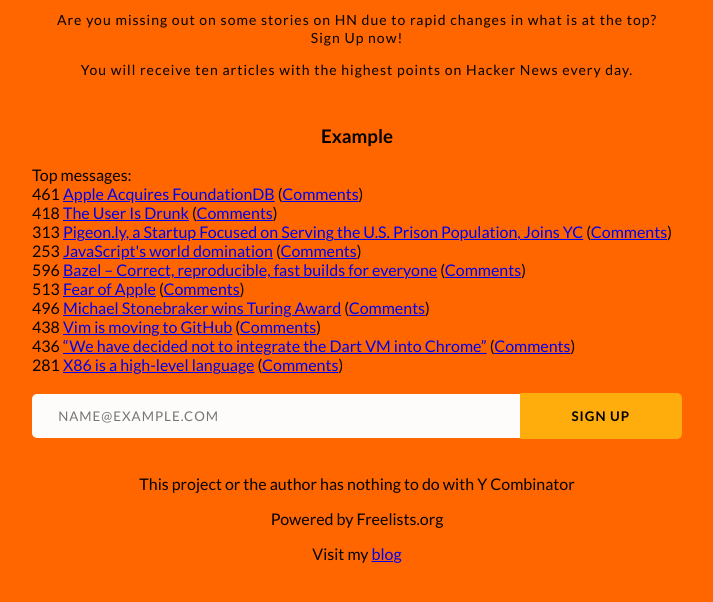
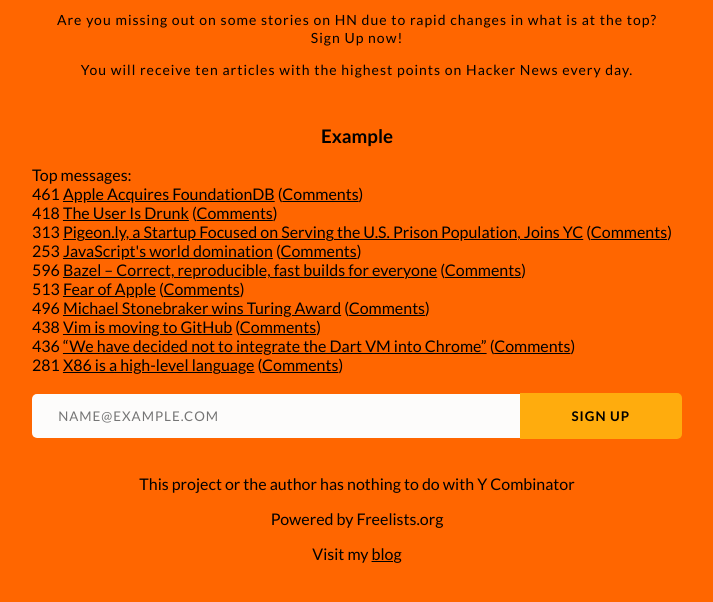
Before and after one commit to nielsole/ycombinator_newsletter, a plain HTML site: page index.html in a window 1280 px wide. Shown: the part 72-674 px from the top of the page, without its empty margins (283-996 px from the left). Drawn offline with Linux system fonts and the light colour scheme.

Commit message:
less cancer-inducing colors

```diff
--- a/css/style.css
+++ b/css/style.css
@@ -75,3 +75,10 @@ input:focus {
   outline: 2px solid #E86C8D;
   box-shadow: 0 0 2px #E86C8D;
 }
+
+a {
+color:black;
+}
+
+a:visited{
+color:#222;}
```
